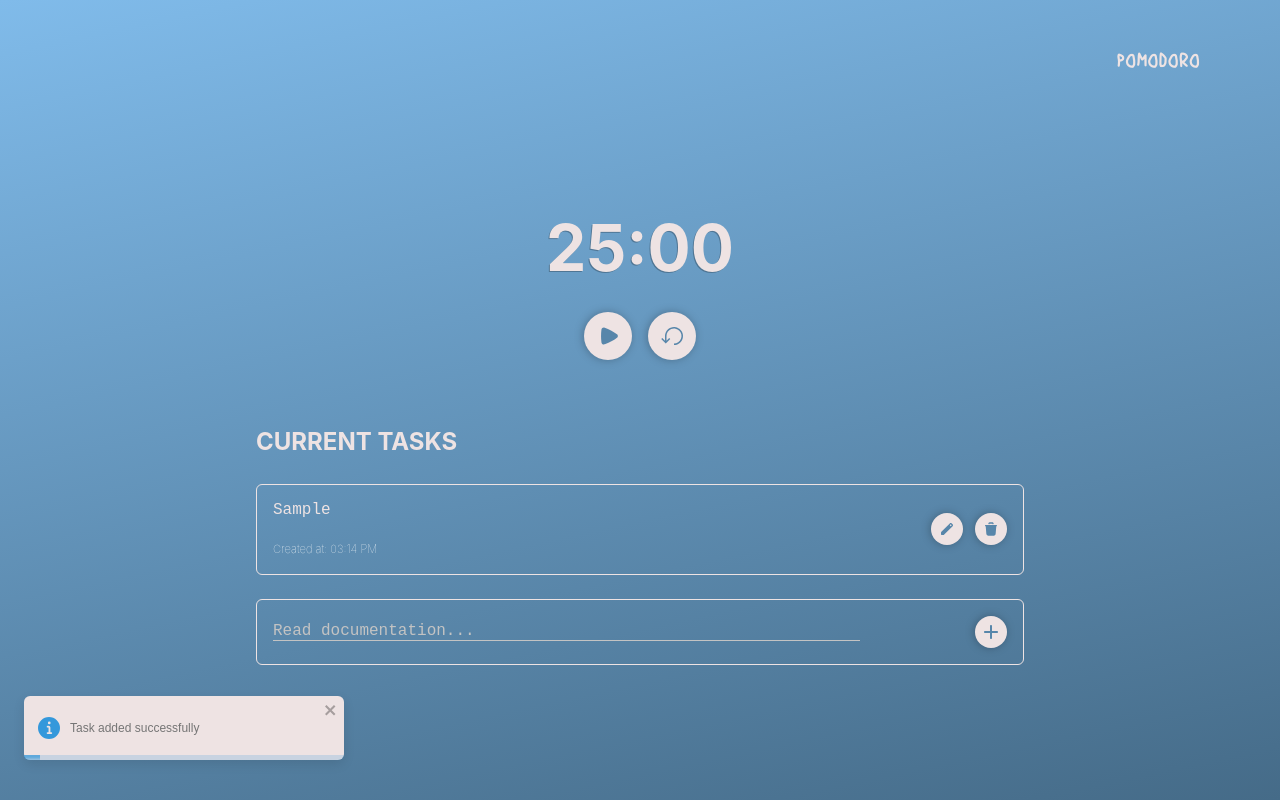
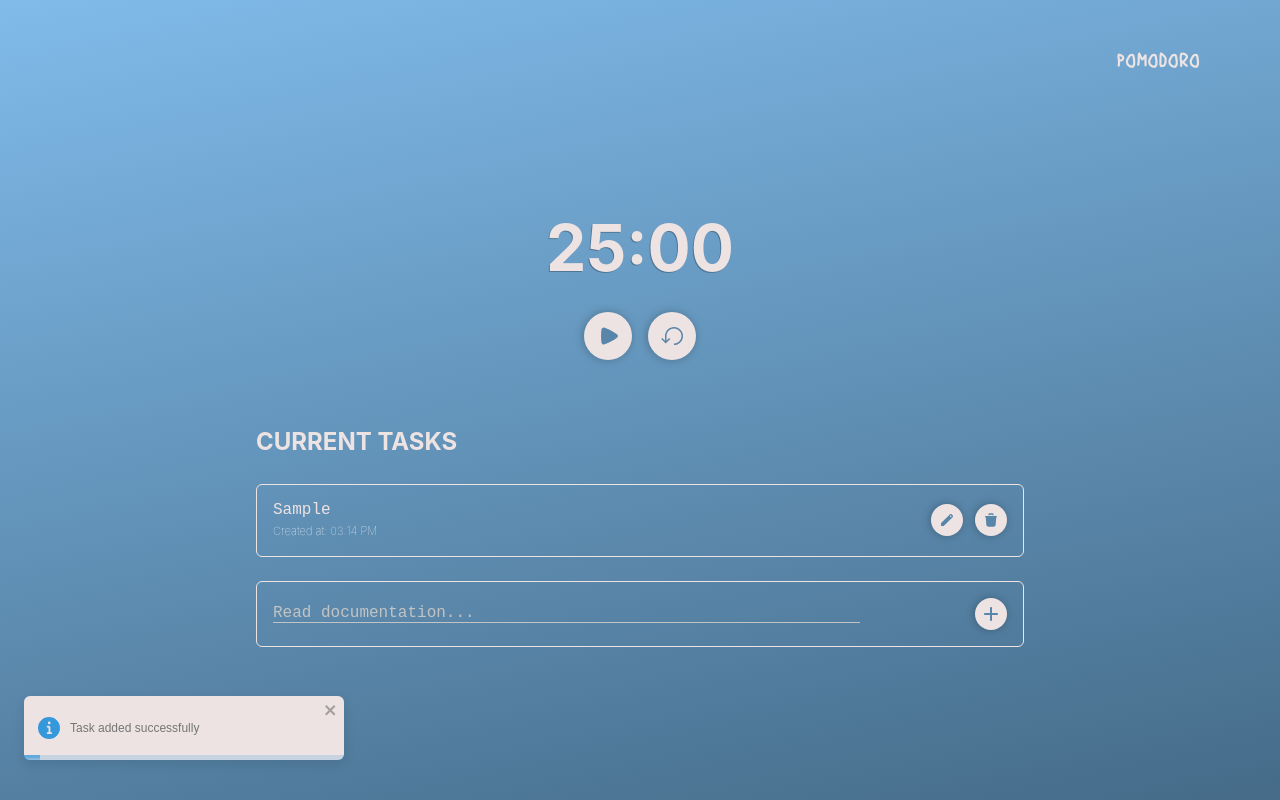
Before and after one commit to Martin42/pomodoro-timer, a React (Vite) app: page / in a window 1280 px wide. Both pictures are taken after typing "Sample" into the empty fields and a click on the button 991 px from the left and 517 px from the top of the page. Built offline with nearby package versions, Linux system fonts and the light colour scheme.

Commit message:
localstorage for tasks

```diff
--- a/src/App.css
+++ b/src/App.css
@@ -88,8 +88,6 @@ header {
   border: none;
   color: #eee3e3;
   font-size: 1rem;
-  min-height: min-content;
-  overflow-y: hidden;
   resize: none;
   width: 80%;
 }
--- a/src/components/Tasks.tsx
+++ b/src/components/Tasks.tsx
@@ -1,4 +1,4 @@
-import { useState } from "react";
+import { useEffect, useState } from "react";
 
 //SVG Imports
 import addTaskSVG from "../assets/add-icon.svg";
@@ -20,7 +20,14 @@ const Tasks: React.FC<TaskProps> = ({ toast }) => {
       createdAt: string;
       editedAt: string | null;
     }[]
-  >([]);
+  >(() => {
+    const savedTasks = localStorage.getItem("tasks");
+    return savedTasks ? JSON.parse(savedTasks) : [];
+  });
+
+  useEffect(() => {
+    localStorage.setItem("tasks", JSON.stringify(taskList));
+  }, [taskList]);
 
   const [prevTask, setPrevTask] = useState<string | null>(null);
 
@@ -126,8 +133,13 @@ const Tasks: React.FC<TaskProps> = ({ toast }) => {
             transition={{ duration: 0.3, ease: "easeOut" }}
           >
             <div className="task-wrapper">
+              <label htmlFor="task" className="form-label">
+                task
+              </label>
               <textarea
-                placeholder=""
+                rows={1}
+                name="task"
+                placeholder="task placeholder"
                 value={element.task}
                 className={!element.edit ? "task" : "task-input"}
                 disabled={!element.edit}
```
